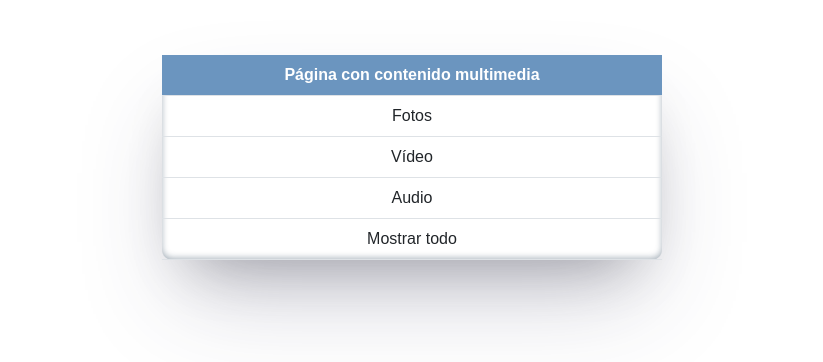
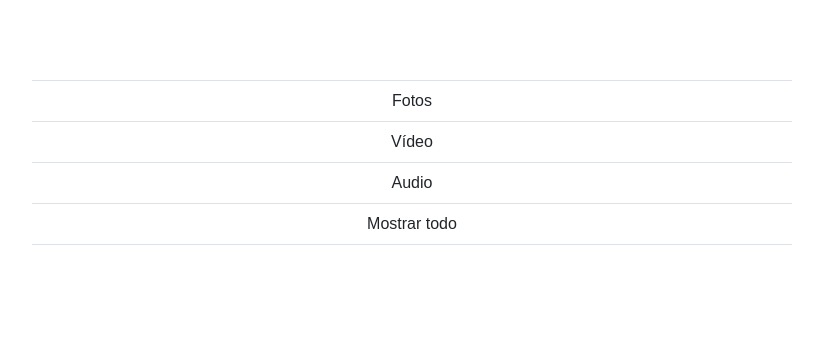
Before and after one commit to moraranda/multimedia.github.io, a plain HTML site: page index.html in a window 1280 px wide. Shown: the whole page, without its empty margins (228-1051 px from the left). Drawn offline with nearby package versions, Linux system fonts and the light colour scheme.

Commit message:
Update style.css

```diff
--- a/style.css
+++ b/style.css
@@ -24,19 +24,3 @@ video {
 audio {
     width: 100%;
     margin: 10px auto;}
-
-table{
-    max-width: 500px;
-    margin: 15px auto;
-    padding: 15px;
-    background-color: #fff;
-    border-radius: 10px;
-    box-shadow: rgba(50, 50, 93, 0.25) 0px 50px 100px -20px, rgba(0, 0, 0, 0.3) 0px 30px 60px -30px, rgba(10, 37, 64, 0.35) 0px -2px 6px 0px inset;}
-
-thead{
-    background-color: #6B95BF;}
-
-a{
-    cursor: pointer;
-    text-decoration: none;
-    color: black;}
```
